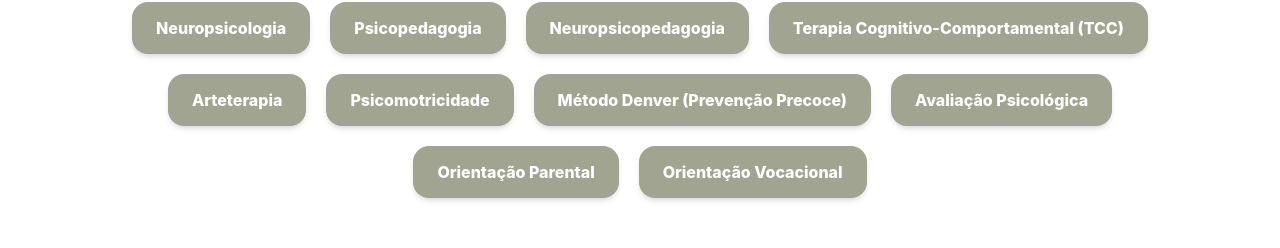
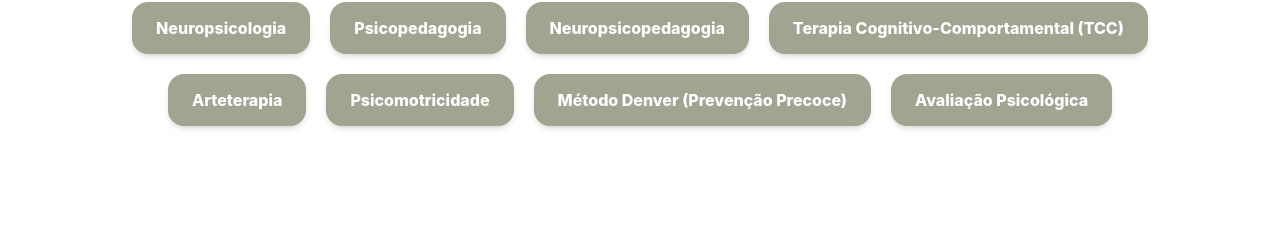
Before and after one commit to paulamelo2404/Poliana-Rangel-Mattar-Psic-loga, a React (Vite) app: page / in a window 1280 px wide. Shown: the part 4765-5013 px from the top of the page. Built offline with nearby package versions, Linux system fonts and the light colour scheme.

Commit message:
chore: pequeno ajuste de texto

```diff
--- a/src/components/sections/About.tsx
+++ b/src/components/sections/About.tsx
@@ -41,8 +41,7 @@ const About = ({ photoUrl, colors }: AboutProps) => {
     "Psicomotricidade",
     "Método Denver (Prevenção Precoce)",
     "Avaliação Psicológica",
-    "Orientação Parental",
-    "Orientação Vocacional"
+
   ];
 
   return (
```
